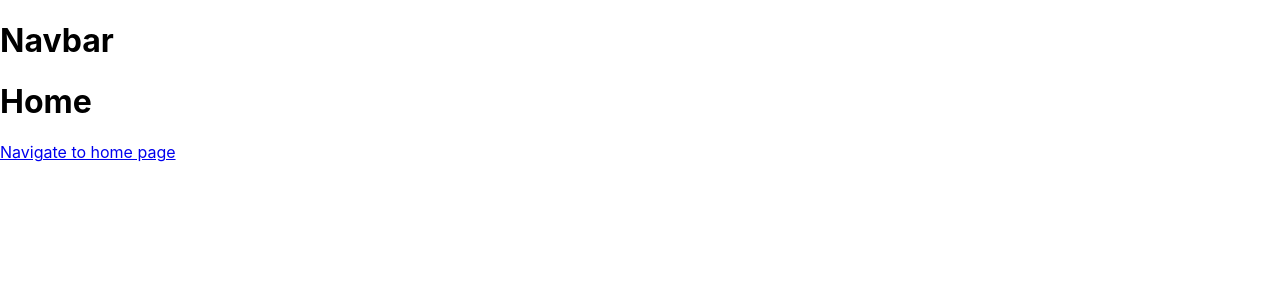
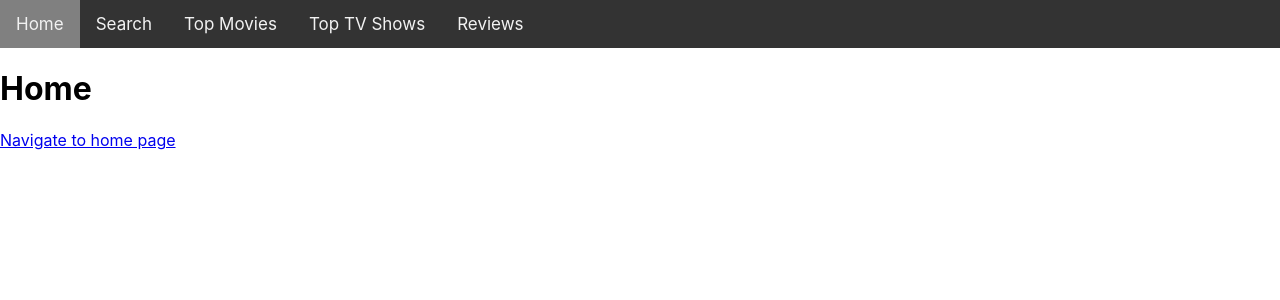
Before and after one commit to NeranjanK/CS499-FinalProject, a React (Create React App) app in the folder final-project/: page / in a window 1280 px wide. Shown: the top 300 px of the page. Built offline with nearby package versions, Linux system fonts and the light colour scheme.

Commit message:
added navigation bar + styling

```diff
--- a/final-project/src/components/Navbar.js
+++ b/final-project/src/components/Navbar.js
@@ -1,9 +1,28 @@
 import React from 'react';
 import ReactDOM from 'react-dom';
+import {
+    Route,
+    Switch,
+    Link,
+    NavLink,
+    Redirect,
+    useParams,
+    useRouteMatch
+  } from 'react-router-dom';
+
+  import '../styles/navbar.css';
 
 function Navbar() {
     return (
-        <h1>Navbar</h1>
+        <div className = "navbar">
+            <ul>
+                <li><NavLink exact to="/">Home</NavLink></li>
+                <li><NavLink to="/search">Search</NavLink></li>
+                <li><NavLink to="/topmovies">Top Movies</NavLink></li>
+                <li><NavLink to="/toptv">Top TV Shows</NavLink></li>
+                <li><NavLink to="/reviews">Reviews</NavLink></li>
+            </ul>
+      </div>
     );
 }
 
--- /dev/null
+++ b/final-project/src/styles/navbar.css
@@ -0,0 +1,28 @@
+/* Add a black background color to the top navigation */
+.navbar {
+    background-color: #333;
+    overflow: hidden;
+  }
+
+  /* Style the links inside the navigation bar */
+  .navbar a {
+    float: left;
+    display: block;
+    color: #f2f2f2;
+    text-align: center;
+    padding: 14px 16px;
+    text-decoration: none;
+    font-size: 17px;
+  }
+
+  /* Add an active class to highlight the current page */
+  .active {
+    background-color: grey;
+    color: white;
+  }
+
+  ul {
+    list-style-type: none;
+    margin: 0;
+    padding: 0;
+  }
```
